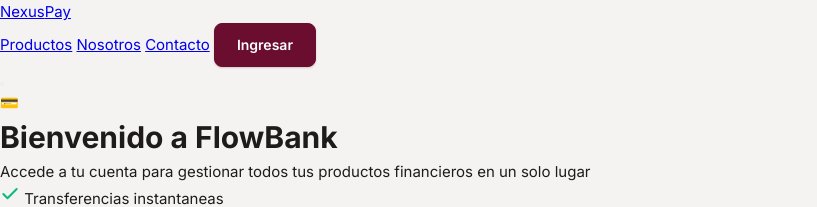
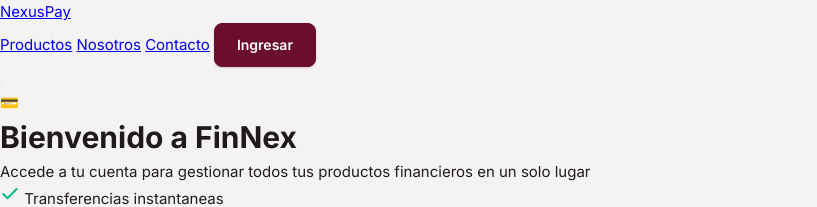
Before and after one commit to Sicmag/NexusPay, a plain HTML site: page ingresar.html in a window 1280 px wide. Shown: the top 207 px of the page, without its empty margins (0-817 px from the left). Drawn offline with Linux system fonts and the light colour scheme.

Commit message:
Actualizar ingresar.html

```diff
--- a/ingresar.html
+++ b/ingresar.html
@@ -30,7 +30,7 @@
   <div class="ingresar-wrapper">
     <div class="ingresar-card">
       <div class="ingresar-icon">💳</div>
-      <h1>Bienvenido a FlowBank</h1>
+      <h1>Bienvenido a FinNex</h1>
       <p>Accede a tu cuenta para gestionar todos tus productos financieros en un solo lugar</p>
 
       <div class="ingresar-features">
```
